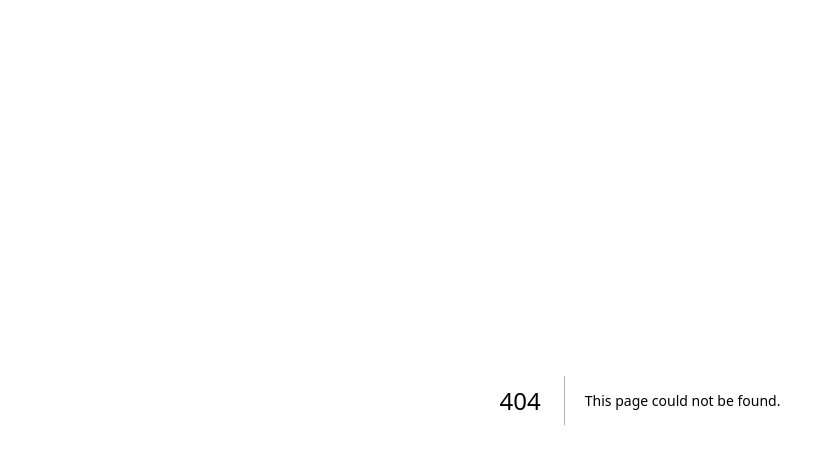
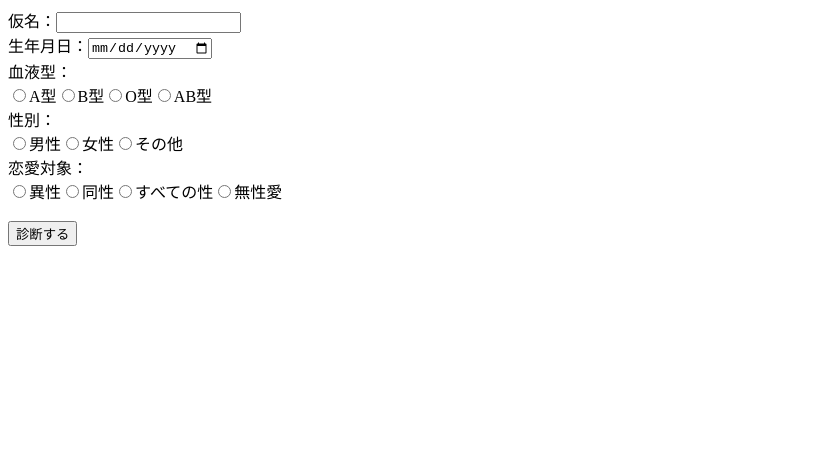
Before and after one commit to HIROYOKOKI/evae-diagnosis-api-next, a Next.js app: page /profile in a window 1280 px wide. Before the commit this address had no page. Shown: the top 464 px of the page, without its empty margins (0-835 px from the left). Built offline with nearby package versions, Linux system fonts and the light colour scheme.

Commit message:
Create profile.js

```diff
--- /dev/null
+++ b/pages/profile.js
@@ -0,0 +1,64 @@
+// pages/profile.js
+import { useState } from "react";
+
+export default function SoulProfileForm() {
+  const [formData, setFormData] = useState({
+    name: "",
+    birthdate: "",
+    bloodType: "",
+    gender: "",
+    romanticPref: "",
+  });
+
+  const handleChange = (e) => {
+    const { name, value } = e.target;
+    setFormData((prev) => ({ ...prev, [name]: value }));
+  };
+
+  const handleSubmit = async (e) => {
+    e.preventDefault();
+    const res = await fetch("/api/profile-diagnose", {
+      method: "POST",
+      headers: { "Content-Type": "application/json" },
+      body: JSON.stringify(formData),
+    });
+    const data = await res.json();
+    alert(data.comment); // 実際は結果画面に遷移して表示
+  };
+
+  return (
+    <form onSubmit={handleSubmit}>
+      <label>仮名：</label>
+      <input type="text" name="name" value={formData.name} onChange={handleChange} required /><br />
+
+      <label>生年月日：</label>
+      <input type="date" name="birthdate" value={formData.birthdate} onChange={handleChange} required /><br />
+
+      <label>血液型：</label><br />
+      {["A", "B", "O", "AB"].map((type) => (
+        <label key={type}>
+          <input type="radio" name="bloodType" value={type} onChange={handleChange} required />
+          {type}型
+        </label>
+      ))}<br />
+
+      <label>性別：</label><br />
+      {["男性", "女性", "その他"].map((g) => (
+        <label key={g}>
+          <input type="radio" name="gender" value={g} onChange={handleChange} required />
+          {g}
+        </label>
+      ))}<br />
+
+      <label>恋愛対象：</label><br />
+      {["異性", "同性", "すべての性", "無性愛"].map((r) => (
+        <label key={r}>
+          <input type="radio" name="romanticPref" value={r} onChange={handleChange} required />
+          {r}
+        </label>
+      ))}<br /><br />
+
+      <button type="submit">診断する</button>
+    </form>
+  );
+}
```
